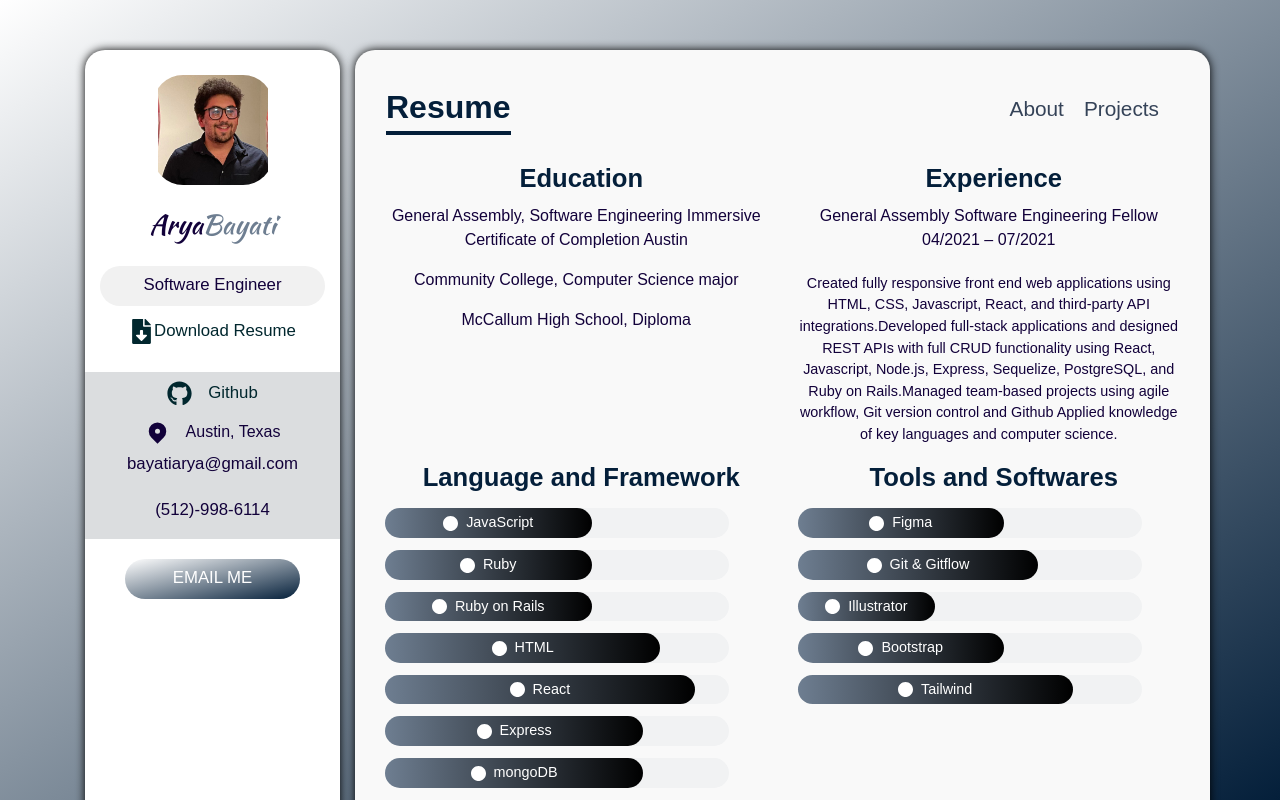
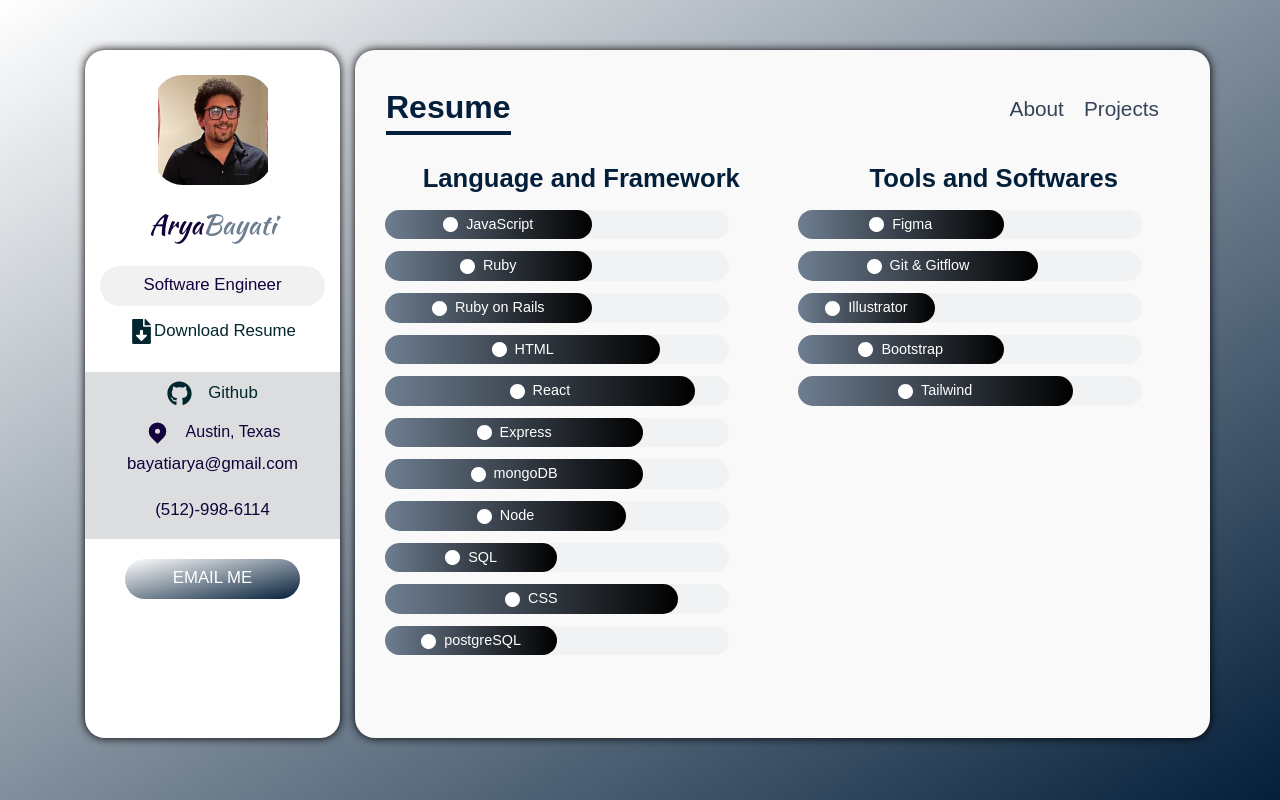
Before and after one commit to AryByt/portfolio, a React (Create React App) app: page /resume in a window 1280 px wide. Shown: the top 800 px of the page. Built offline with nearby package versions, Linux system fonts and the light colour scheme.

Commit message:
Added the updated resume and changed the Navigation tabs

```diff
--- a/src/components/Navbar.js
+++ b/src/components/Navbar.js
@@ -1,67 +1,62 @@
 import React, { useState, useEffect } from 'react';
-import { Link } from 'react-router-dom'
-import { motion } from 'framer-motion'
+import { Link } from 'react-router-dom';
+import { motion } from 'framer-motion';
 
 const Navbar = () => {
-
-    const [active, setActive] = useState('')
+  const [active, setActive] = useState('');
 
   useEffect(() => {
-        let currentURL = window.location.href
+    let currentURL = window.location.href;
     console.log(currentURL);
-        if (currentURL.endsWith('/'))
-            setActive('About');
-        else if (currentURL.endsWith('/projects'))
-            setActive('Projects')
-        else if (currentURL.endsWith('/resume'))
-            setActive('Resume')
-
-    }, [active])
+    if (currentURL.endsWith('/')) setActive('About');
+    else if (currentURL.endsWith('/projects')) setActive('Projects');
+    else if (currentURL.endsWith('/resume')) setActive('Resume');
+  }, [active]);
 
   const navbar_variant = {
     hidden: {
       y: '-30vh',
-            opacity: 0
+      opacity: 0,
     },
     visible: {
       y: 0,
       opacity: 1,
       transition: {
-                delay: 0.2, duration: 0.7, type: 'spring'
-            }
-        }
-    }
+        delay: 0.2,
+        duration: 0.7,
+        type: 'spring',
+      },
+    },
+  };
 
   return (
-        <motion.div className="navbar"
-            variants={navbar_variant}
-            initial='hidden'
-            animate='visible'
-
-        >
-            <div className="navbar__active">
-                {active}
-            </div>
+    <motion.div className="navbar" variants={navbar_variant} initial="hidden" animate="visible">
+      <div className="navbar__active">{active}</div>
 
       <div className="navbar__items">
-                {active !== 'About' &&
+        {active !== 'About' && (
           <Link to="/">
-                        <div className="navbar__item" onClick={() => setActive('About')}>About</div>
+            <div className="navbar__item" onClick={() => setActive('About')}>
+              About
+            </div>
           </Link>
-                }
-                {active !== 'Resume' ?
+        )}
+        {active !== 'Resume' ? (
           <Link to="/resume">
-                        <div className="navbar__item" onClick={() => setActive('Resume')}>Resume</div>
-                    </Link> : null
-                }
+            <div className="navbar__item" onClick={() => setActive('Resume')}>
+              Skills
+            </div>
+          </Link>
+        ) : null}
 
-                {active !== 'Projects' &&
+        {active !== 'Projects' && (
           <Link to="/projects">
-                        <div className="navbar__item" onClick={() => setActive('Projects')}>Projects</div>
+            <div className="navbar__item" onClick={() => setActive('Projects')}>
+              Projects
+            </div>
           </Link>
-                }
+        )}
       </div>
-
     </motion.div>
   );
 };
--- a/src/components/Resume.js
+++ b/src/components/Resume.js
@@ -32,36 +32,6 @@ const Resume = () => {
       exit="exit"
     >
       <div className="row">
-        <div className="col-lg-6 resume-card">
-          <h4 className="resume-card__heading">Education</h4>
-          <div className="resume-card__body">
-            General Assembly, Software Engineering Immersive Certificate of Completion Austin
-            <p></p>
-            <p className="resume-card__name">
-              <p>Community College, Computer Science major</p>
-              <span>McCallum High School, Diploma</span>
-            </p>
-          </div>
-        </div>
-        <div className="col-lg-6 resume-card">
-          <h4 className="resume-card__heading">Experience</h4>
-          <div className="resume-card__body">
-            <p className="resume-card__name">
-              General Assembly Software Engineering Fellow 04/2021 – 07/2021
-            </p>
-            <p className="resume-card__details">
-              Created fully responsive front end web applications using HTML, CSS, Javascript,
-              React, and third-party API integrations.Developed full-stack applications and designed
-              REST APIs with full CRUD functionality using React, Javascript, Node.js, Express,
-              Sequelize, PostgreSQL, and Ruby on Rails.Managed team-based projects using agile
-              workflow, Git version control and Github Applied knowledge of key languages and
-              computer science.
-            </p>
-          </div>
-        </div>
-      </div>
-
-      <div className="row">
         <div className="col-lg-6 resume-languages">
           <h5 className="reume-language__heading">Language and Framework</h5>
           <div className="resume-language__body mt-3">
--- a/src/components/data/projects_data.js
+++ b/src/components/data/projects_data.js
@@ -9,7 +9,8 @@ const data_projects = [
   {
     name: 'Vinyl',
     image: vinyl,
-    description: 'Looking for Vinyls? welcome! buy them sell them or just search around!',
+    description:
+      'Built a full-stack web app to allow users to view, buy, sell and add Vinyl records.Utilized: React, Ruby, Ruby on Rails,HTML,SQL and Tailwind ',
     deployed_url: 'https://vinly-app.netlify.app/',
     github_url: 'https://github.com/AryByt/Vinly',
     category: ['ruby on rails', 'react.js'],
@@ -17,7 +18,8 @@ const data_projects = [
   {
     name: 'PC-parts',
     image: pc,
-    description: 'A group project, for anyone looking to purchase pc-parts!',
+    description:
+      'Built a full-stack web app alongside three other  developers to allow users to view, buy, sell and add computer parts.Utilized: React, MongoDB, Express, HTML and Tailwind.',
     deployed_url: 'https://pc-culture.netlify.app/',
     github_url: 'https://github.com/AryByt/PC-Culture',
     category: ['react.js', 'mongoDB'],
@@ -26,7 +28,7 @@ const data_projects = [
     name: 'JeffHandyman',
     image: jeff,
     description:
-      'Website made for my father, this application has all of the details about the work he does and has done and the services that he provides customers with!',
+      'Built a full-stack web app made for my father, this application has all of the details about the work he does and has done and the services that he provides customers with! Utilized:React, Tailwind ',
     deployed_url: 'https://jeff-handyman.netlify.app/',
     github_url: 'https://github.com/AryByt/Jafar-Handyman',
     category: ['react.js', 'node.js'],
@@ -41,9 +43,10 @@ const data_projects = [
     category: ['react.js', 'node.js'],
   },
   {
-    name: 'Are-Ya-Da-Football',
+    name: 'Are-Ya-Da-Leagues',
     image: football,
-    description: 'Add your teams and discuss everything soccer! ',
+    description:
+      'Built a full-stack web app to allow users to view, and add their favorite soccer teams and discuss everything soccer related.',
     deployed_url: 'https://sleepy-keller-6d7a40.netlify.app/',
     github_url: 'https://github.com/AryByt/Are-Ya-Da-Leagues',
     category: ['react.js', 'node.js'],
@@ -52,7 +55,7 @@ const data_projects = [
     name: 'Are-Ya-Da-Weather',
     image: weather,
     description:
-      'My first ever application. Users are able to get the weather information that they need!',
+      'This web app allows users to view and get the weather information in every city that is searched for. Utilized: Javascript, HTML/CSS',
     deployed_url: 'https://arybyt.github.io/Are-Ya-Da-Weather/',
     github_url: 'https://github.com/AryByt/Are-Ya-Da-Weather',
     category: ['vanilla', 'node.js'],
```
Also changed, not shown: 1 other file (tests, documents, lock files or other folders). Lines whose indentation alone changed are shown as unchanged.
